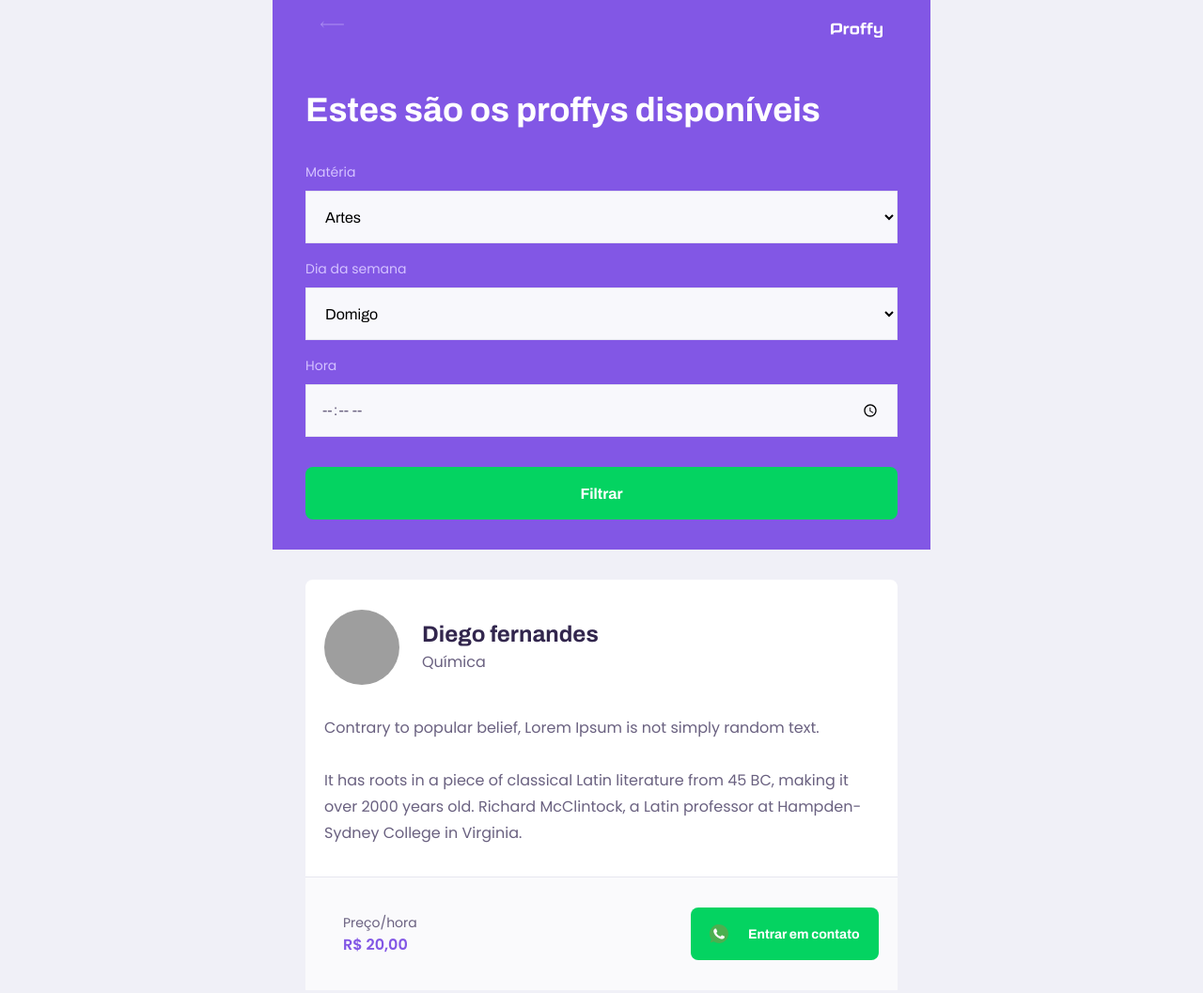
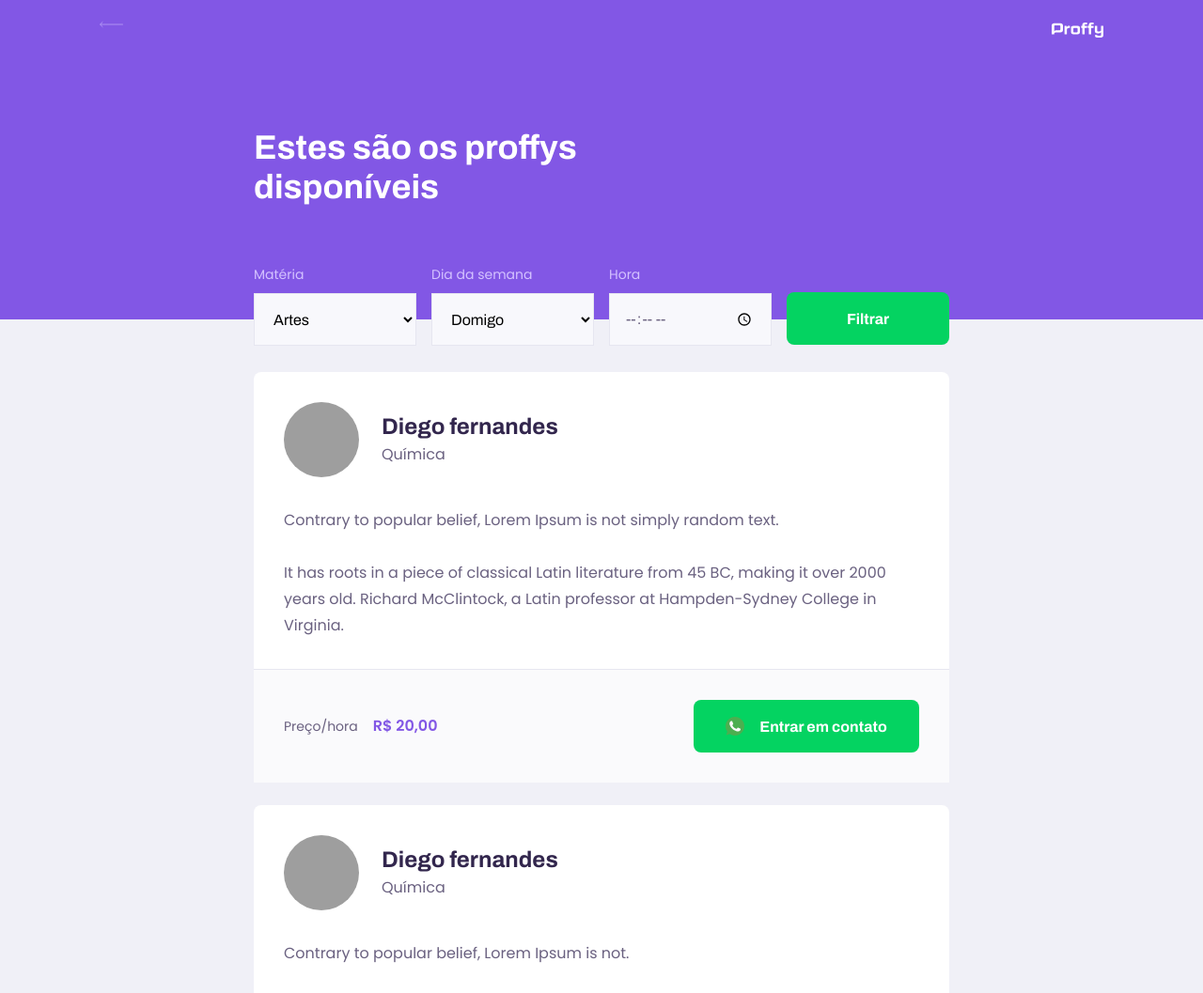
Before and after one commit to Manfrinne/Proffy-NodeJS, a plain HTML site: page study.htm in a window 1280 px wide. Shown: the top 1057 px of the page at 94% size. Drawn offline with Linux system fonts and the light colour scheme; grey boxes are pictures that could not be loaded.

Commit message:
Desktop teacher listing HTML, CSS;

```diff
--- a/study.htm
+++ b/study.htm
@@ -18,7 +18,7 @@
       </div>
       <div class="header-content">
         <strong>Estes são os proffys disponíveis</strong>
-        <form id="searche-teachers">
+        <form id="search-teachers">
           <div class="select-block">
             <label for="subject">Matéria</label>
             <select name="subject" id="subject">
--- a/styles/partials/page-study.css
+++ b/styles/partials/page-study.css
@@ -3,19 +3,19 @@
   height: 100vh;
 }
 
-#searche-teachers {
+#search-teachers {
   margin-top: 3.2rem;
 }
 
-#searche-teachers label {
+#search-teachers label {
   color: var(--color-text-in-primary);
 }
 
-#searche-teachers .select-block {
+#search-teachers .select-block {
   margin-bottom: 1.4rem;
 }
 
-#searche-teachers button {
+#search-teachers button {
   width: 100%;
   height: 5.6rem;
   background: var(--color-secondary);
@@ -32,7 +32,7 @@
   margin-top: 3.2rem;
 }
 
-#searche-teachers button:hover {
+#search-teachers button:hover {
   background: var(--color-secondary-dark);
 }
 
@@ -67,6 +67,7 @@
 .page-header .header-content {
   width: 90%;
   margin: 3.2rem auto;
+  position: relative;
 }
 
 .page-header .header-content strong {
@@ -148,7 +149,7 @@
   margin-top: .4rem;
 }
 
-.teacher-item p {
+.teacher-item > p {
   padding: 0 2rem;
   font-size: 1.6rem;
   line-height: 2.8rem;
@@ -196,3 +197,73 @@
 .teacher-item footer button:hover {
   background-color: var(--color-secondary-dark);
 }
+
+@media (min-width: 700px) {
+  #page-study #container {
+    max-width: 100vw;
+  }
+
+  .teacher-item header,
+  .teacher-item footer {
+    padding: 32px;
+  }
+
+  #search-teachers {
+    display: grid;
+    grid-template-columns: repeat(4, 1fr);
+    gap: 16px;
+    position: absolute;
+    bottom: -28px;
+  }
+
+  .page-header {
+    height: 340px;
+  }
+
+  .page-header .top-bar-container {
+    max-width: 1100px;
+  }
+
+  .page-header .header-content {
+    max-width: 740px;
+    flex: 1 1;
+    padding-bottom: 48px;
+    display: flex;
+    flex-direction: column;
+    justify-content: center;
+    margin: 0 auto;
+  }
+
+  .page-header .header-content strong {
+    max-width: 350px;
+  }
+
+  #page-study main {
+    padding: 32px 0;
+    max-width: 740px;
+    margin: 0 auto;
+  }
+
+  #search-teachers .select-block {
+    margin-bottom: 0;
+  }
+
+  .teacher-item > p {
+    padding: 0 32px;
+  }
+
+  .teacher-item footer p strong {
+    display: initial;
+    margin-left: 16px;
+  }
+
+  .teacher-item footer button {
+    width: 240px;
+    font-size: 16px;
+    justify-content: center;
+  }
+
+  .teacher-item footer button img {
+    margin-right: 16px;
+  }
+}
```
